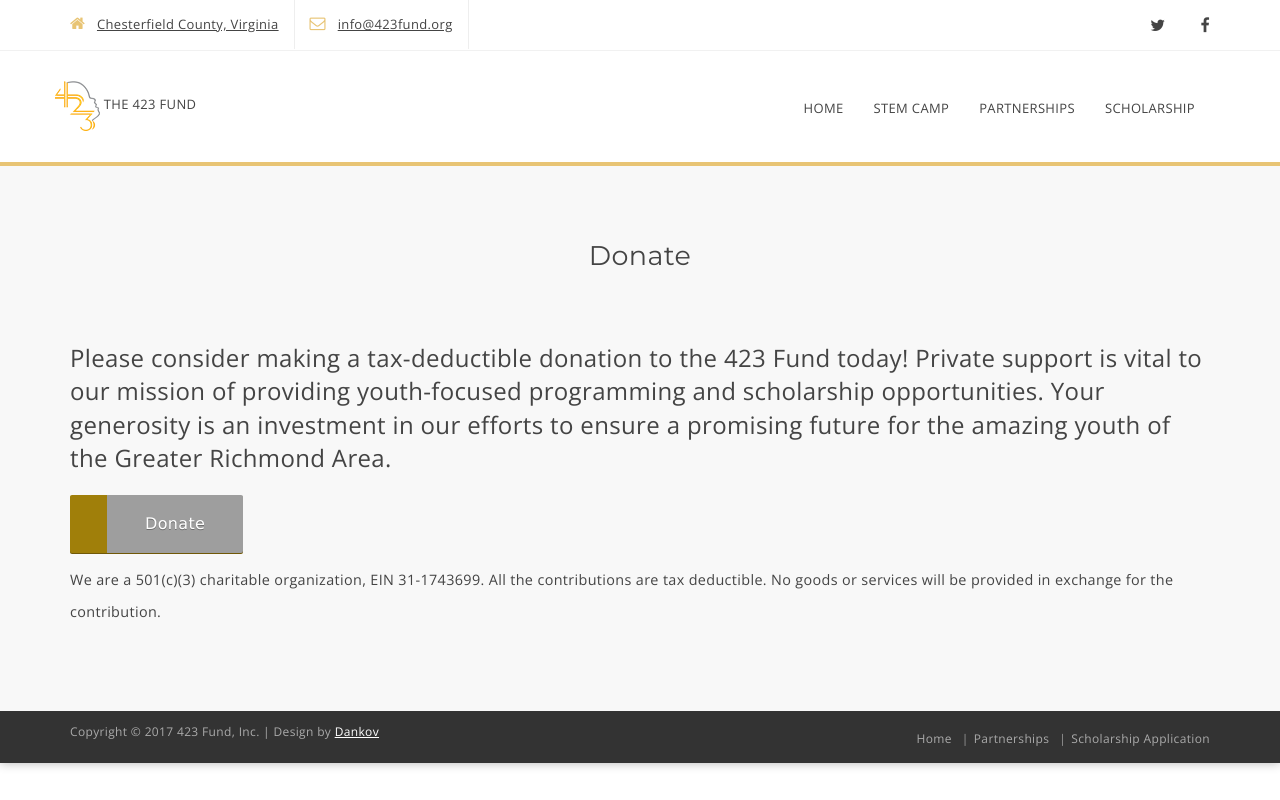
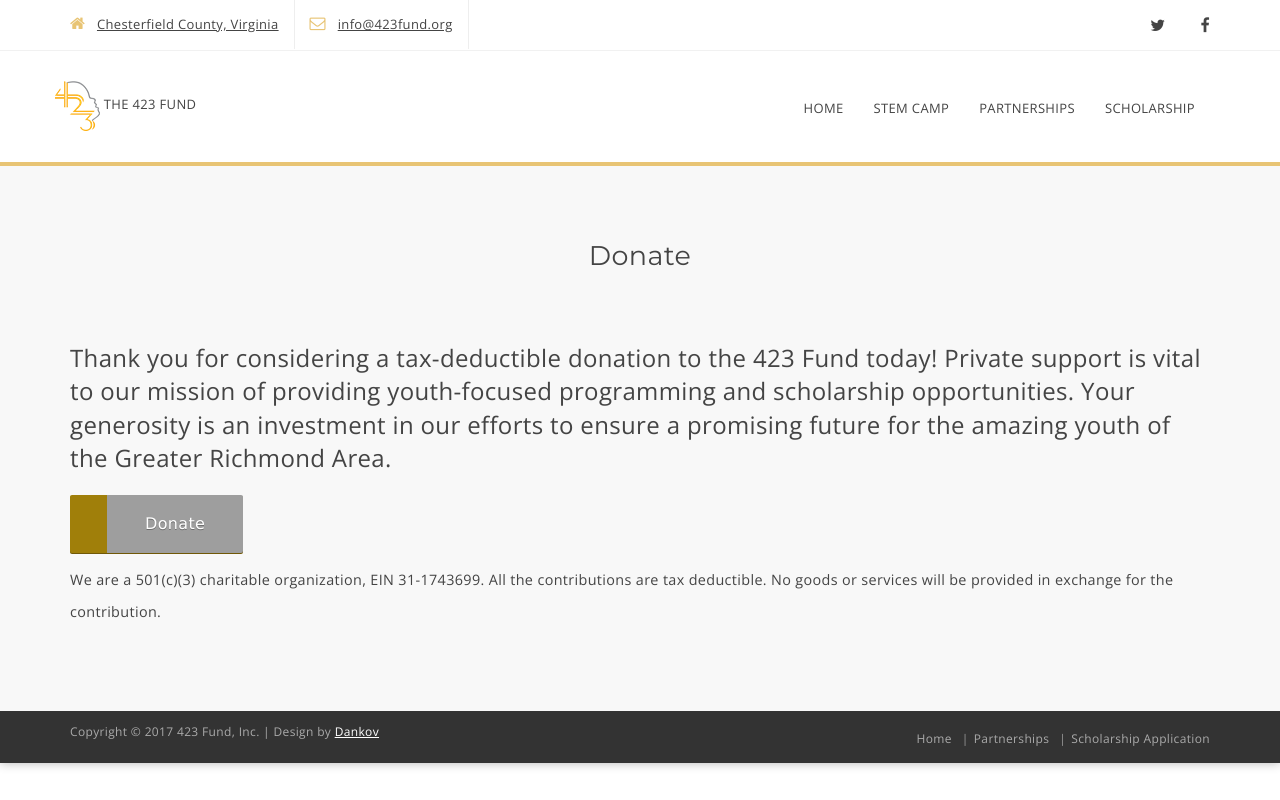
Before and after one commit to seesharprun/423fund-web, an ASP.NET Core app: page /Donate/ in a window 1280 px wide. Run offline with ASP.NET Core 8, Linux system fonts and the light colour scheme; some libraries are stand-ins or nearby versions; grey boxes are pictures that could not be loaded.

Commit message:
Update Index.cshtml

```diff
--- a/Pages/Donate/Index.cshtml
+++ b/Pages/Donate/Index.cshtml
@@ -12,7 +12,7 @@
         </div>
         <div>
             <p class="lead">
-Please consider making a tax-deductible donation to the 423 Fund today!  Private support is vital to our mission of providing youth-focused programming and scholarship opportunities.  Your generosity is an investment in our efforts to ensure a promising future for the amazing youth of the Greater Richmond Area.
+                Thank you for considering a tax-deductible donation to the 423 Fund today!  Private support is vital to our mission of providing youth-focused programming and scholarship opportunities.  Your generosity is an investment in our efforts to ensure a promising future for the amazing youth of the Greater Richmond Area.
             </p>
             <p class="py-2">
                 <a class="dbox-donation-button" href="https://donorbox.org/423-fund?amount=@Model.Amount">
```
